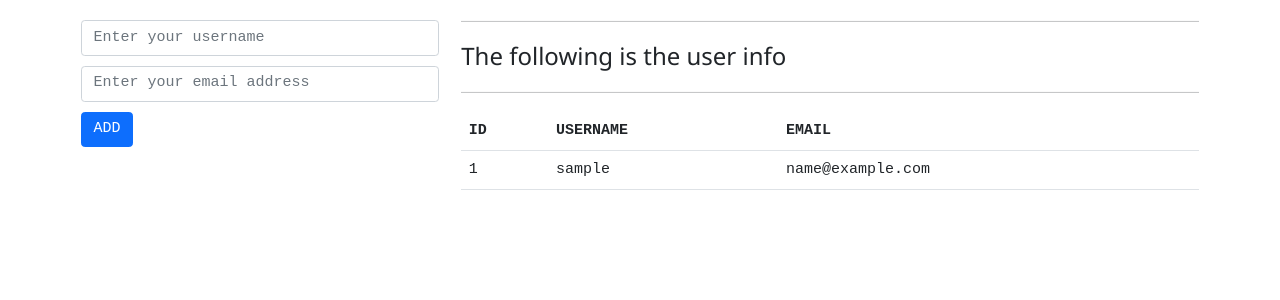
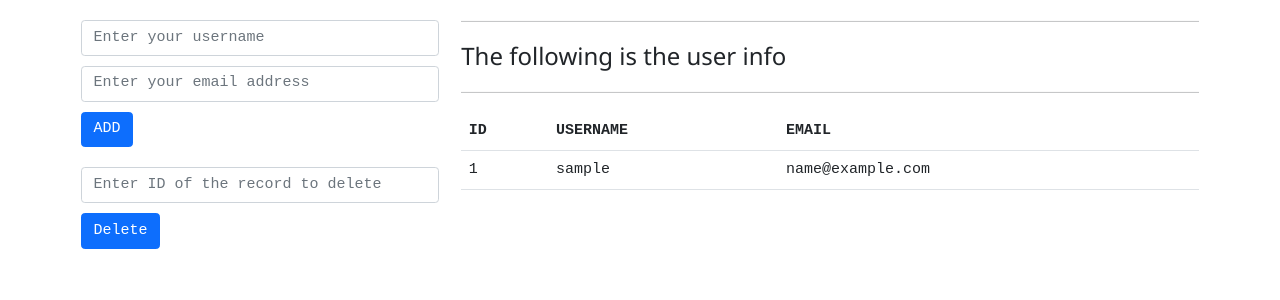
Before and after one commit to wingxel/django-crud-form-jquery, a Django app: page / in a window 1280 px wide. Shown: the top 300 px of the page. Run offline with Django 3.2, Linux system fonts and the light colour scheme; tables that the repository leaves empty hold one stand-in row (values such as "Sample post"); some libraries are stand-ins or nearby versions.

Commit message:
Added delete action

```diff
--- a/app/static/app/css/app.css
+++ b/app/static/app/css/app.css
@@ -2,7 +2,7 @@ input {
     margin-bottom: 10px;
 }
 
-.AddForm {
+.AddForm, .DeleteForm {
     margin-top: 20px;
 }
 
--- a/app/static/app/js/app.js
+++ b/app/static/app/js/app.js
@@ -22,10 +22,34 @@ $(function () {
                 location.assign("/");
             },
             error: function (xhr) {
-                alert(`${xhr.status} - ${xhr.statusText}`);
+                alert(`Error ${xhr.status} - ${xhr.statusText}`);
             }
         });
 
         submitEvent.preventDefault();
     });
+
+    $("#delete_form").submit(function (submitEvent) {
+        let id = $("#id").val();
+        let csrf = $("input[name=csrfmiddlewaretoken]").val();
+        let data = new FormData();
+        data.append("id", id);
+        $.ajax({
+            type: "POST",
+            url: "/delete/",
+            data: data,
+            processData: false,
+            contentType: false,
+            beforeSend: function(request) {
+                request.setRequestHeader("X-CSRFToken", csrf);
+            },
+            success: function (xhr) {
+                location.assign("/");
+            },
+            error: function (xhr) {
+                alert(`Error ${xhr.status} - ${xhr.statusText}`);
+            }
+        });
+        submitEvent.preventDefault();
+    });
  });
--- a/app/templates/app/index.html
+++ b/app/templates/app/index.html
@@ -20,14 +20,22 @@
                         <form role="form" class="form-horizontal" id="form">
                             {% csrf_token %}
                             <div class="form-group">
-                                <input type="text" name="Username" id="username" class="form-control" placeholder="Enter your username" required/>
+                                <input type="text" name="Username" id="username" class="form-control" placeholder="Enter your username" required>
                             </div>
-
                             <div class="form-group">
-                                <input type="email" name="Email" id="email" class="form-control" placeholder="Enter your email address" required/>
+                                <input type="email" name="Email" id="email" class="form-control" placeholder="Enter your email address" required>
                             </div>
 
                             <button id="add_another_record" class="btn btn-primary">ADD</button>
+                        </form>
+                    </div>
+                    <div class="DeleteForm">
+                        <form role="form" class="form-holizontal" id="delete_form">
+                            {% csrf_token %}
+                            <div class="form-group">
+                                <input type="number" name="ID" id="id" class="form-control" placeholder="Enter ID of the record to delete" required>
+                            </div>
+                            <button id="delete_record" class="btn btn-primary">Delete</button>
                         </form>
                     </div>
                 </div>
--- a/app/urls.py
+++ b/app/urls.py
@@ -3,5 +3,6 @@ from django.urls import path
 
 urlpatterns = [
     path("", views.index, name="index_page"),
-    path("add/", views.Add.as_view(), name="add_item")
+    path("add/", views.Add.as_view(), name="add_item"),
+    path("delete/", views.Delete.as_view(), name="delete_item")
 ]
--- a/app/views.py
+++ b/app/views.py
@@ -20,3 +20,10 @@ class Add(View):
         pprint(data)
         MyDb.objects.create(username=data["username"], email=data["email"])
         return HttpResponse("Added successfully!")
+
+
+class Delete(View):
+    def post(self, request: WSGIRequest) -> HttpResponse:
+        data = request.POST
+        MyDb.objects.filter(id=data["id"]).delete()
+        return HttpResponse("Deleted successfully")
```
